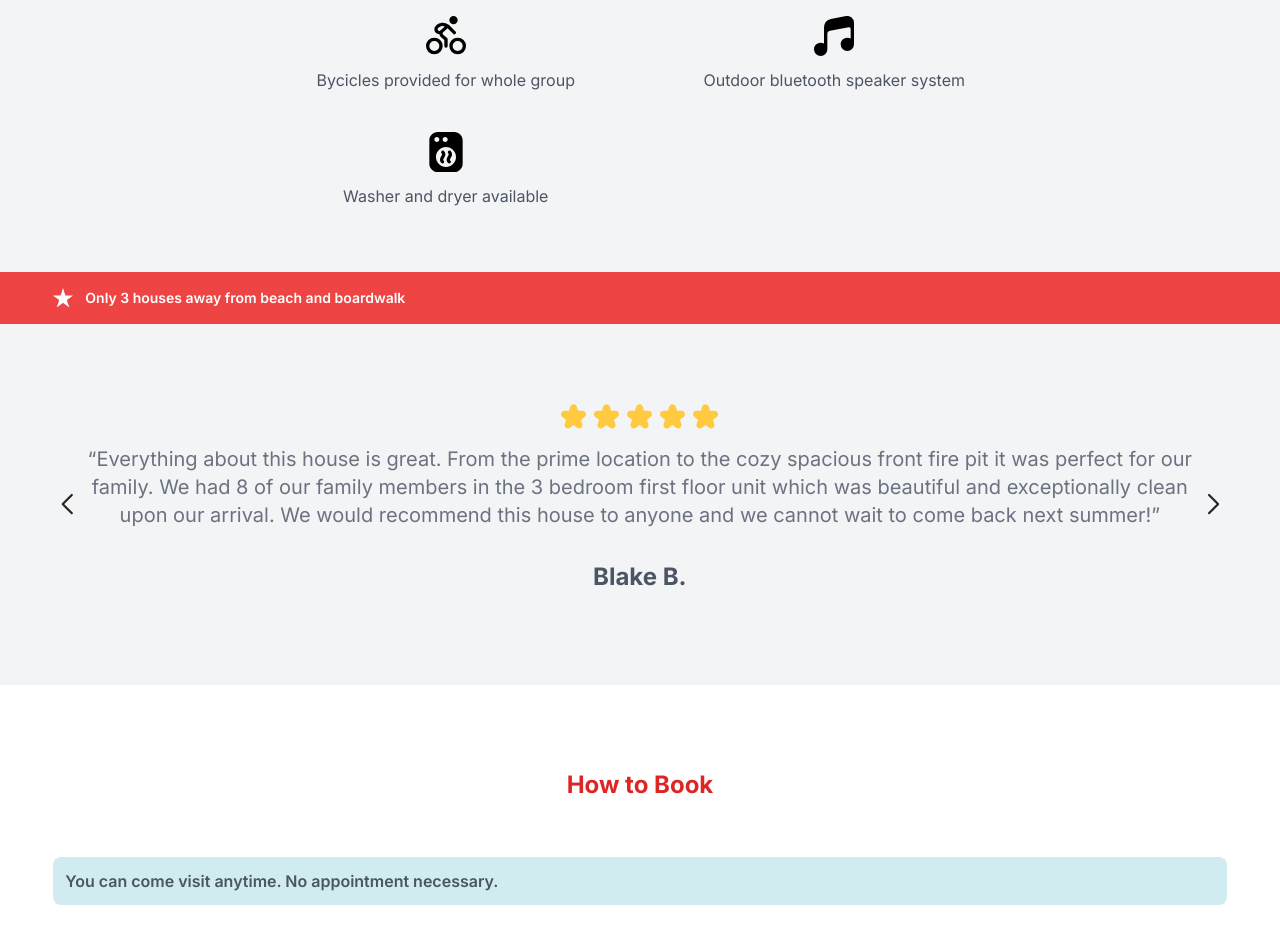
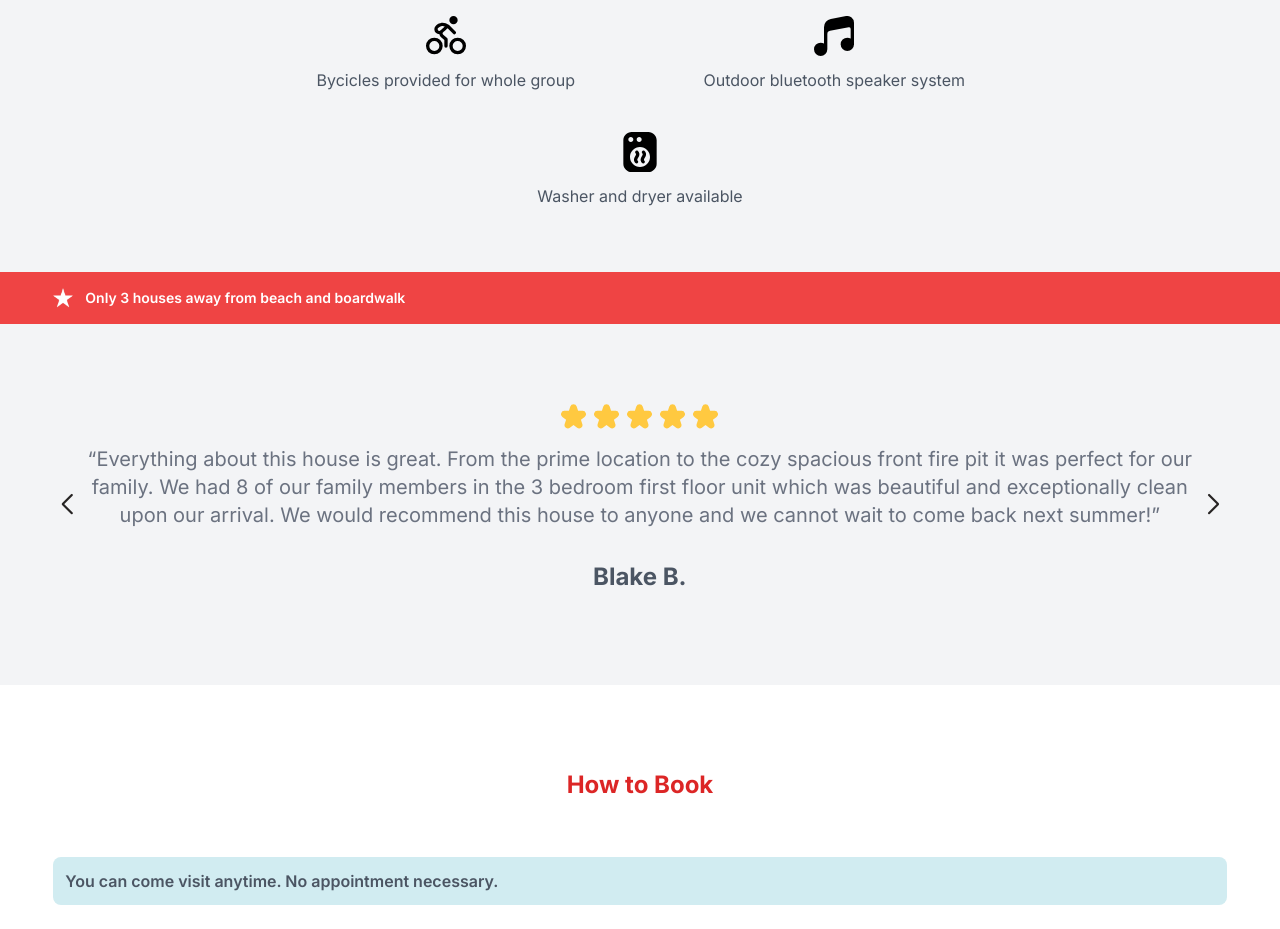
Before and after one commit to spotype/resort, a Next.js app: page / in a window 1280 px wide. Shown: the part 4020-4949 px from the top of the page. Built offline with nearby package versions, Linux system fonts and the light colour scheme.

Commit message:
update Features.tsx file

```diff
--- a/app/globals.css
+++ b/app/globals.css
@@ -22,3 +22,8 @@
 .swiper-button-prev.swiper-button-disabled {
   opacity: 0;
 }
+
+.item11 {
+  grid-column: 1 / -1;
+  /* padding: 0 10px; */
+}
--- a/components/Features.tsx
+++ b/components/Features.tsx
@@ -15,7 +15,9 @@ export default function Features() {
               <div className="grid grid-cols-2 gap-10 items-start justify-center">
                 {feature.map(function (res) {
                   return (
-                    <div className="flex flex-col gap-3 items-center">
+                    <div
+                      className={`${res.classNames} flex flex-col gap-3 items-center`}
+                    >
                       <div>
                         <img src={res.url} className="w-10" alt="" />
                       </div>
```
